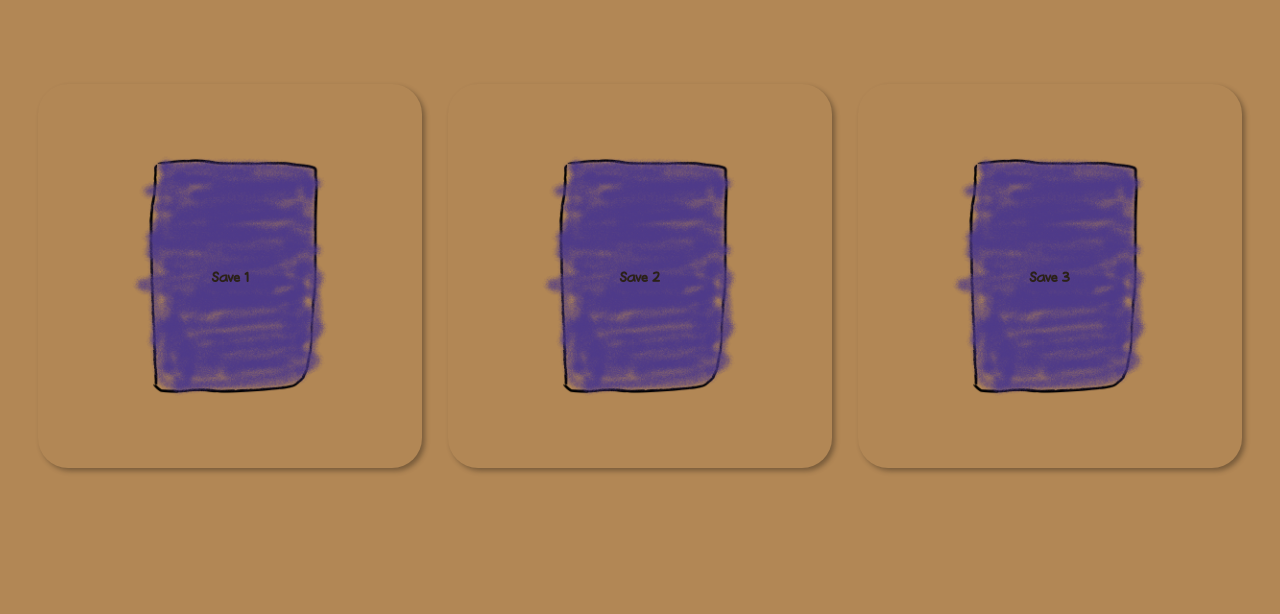
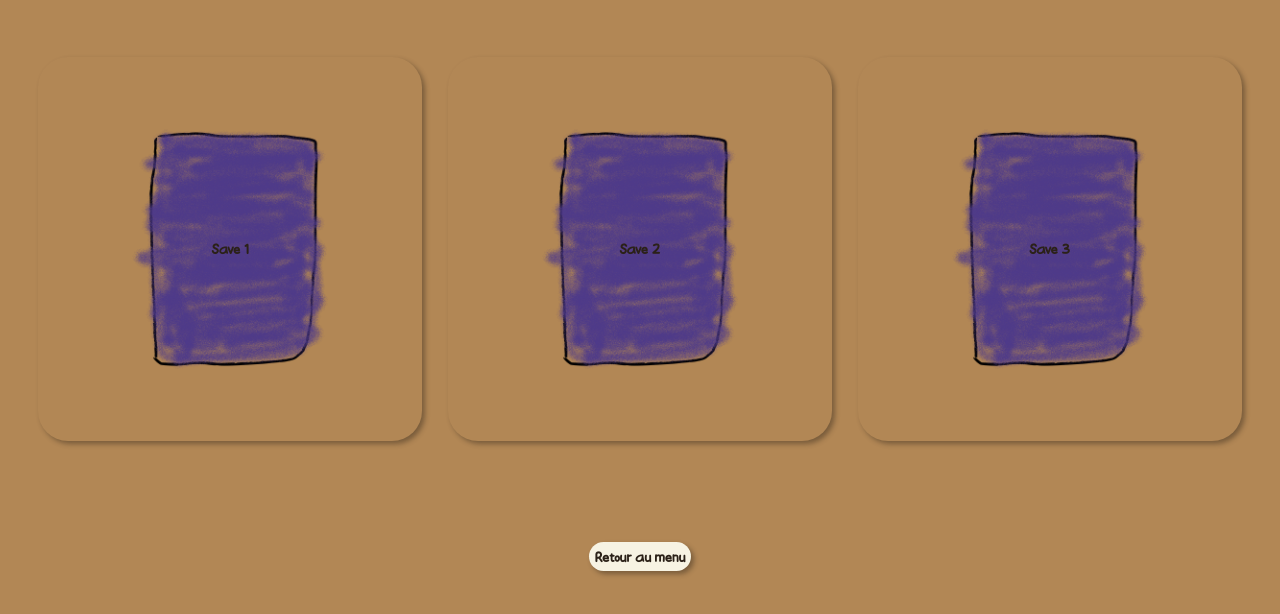
Before and after one commit to fenrir0wulf/webapp-creative-Benoit-Dana-TingYung-William, a Vue app in the folder ox-bezoar/: page /#/saves in a window 1280 px wide. Shown: the part 124-738 px from the top of the page. Built offline with nearby package versions, Linux system fonts and the light colour scheme.

Commit message:
bouton menu au dans Sauvegardes

```diff
--- a/ox-bezoar/src/views/SavesView.vue
+++ b/ox-bezoar/src/views/SavesView.vue
@@ -8,6 +8,7 @@ import SaveSlotManager from "../components/specific/SaveSlotManager.vue";
     <div class="saves">
       <SaveSlotManager />
     </div>
+    <RouterLink :to="{name: 'home'}"><button>Retour au menu</button></RouterLink>
   </main>
 </template>
 
@@ -31,7 +32,7 @@ export default {
   background-size: fill;
   background-repeat: no-repeat;
   width: 100vw;
-  height: 100vh;
+  height: 70vh;
 }
 
 @media screen and (max-width: 500px) {
```
